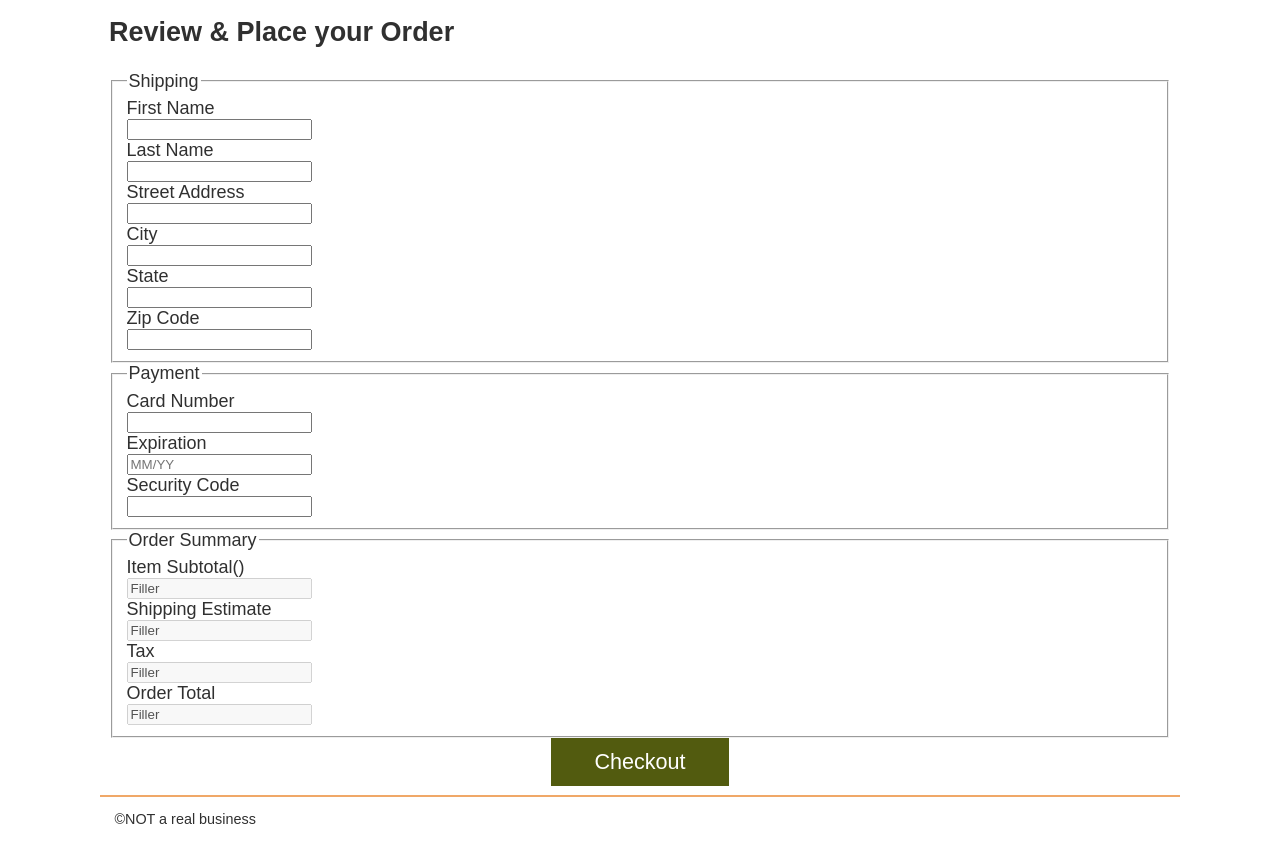
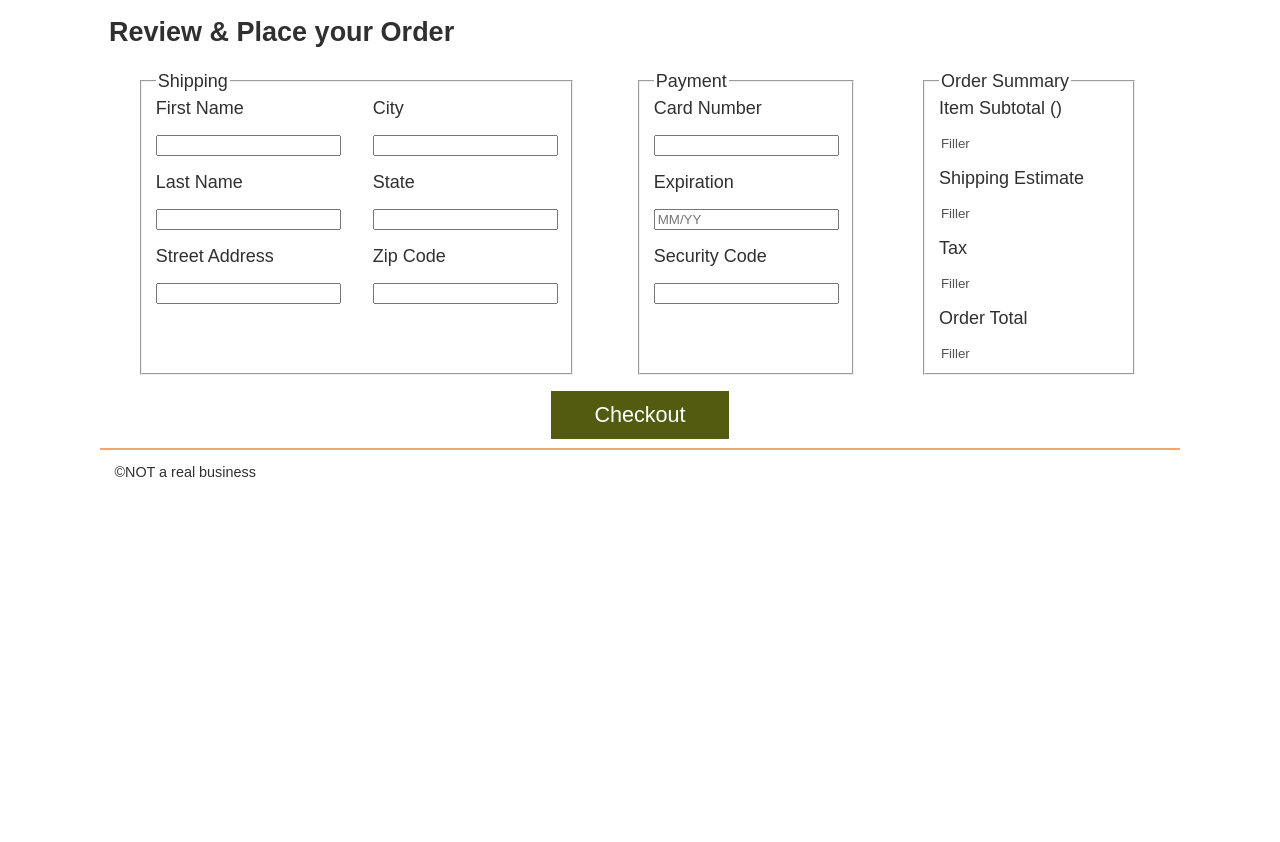
Before and after one commit to Chip135/wdd330, a website built with Vite: page src/checkout/index.html in a window 1280 px wide. Shown: the part 76-918 px from the top of the page. After the commit the page ends 800 px from the top, so only its background shows below. Built offline with nearby package versions, Linux system fonts and the light colour scheme.

Commit message:
Fixed checkout styling

```diff
--- a/src/checkout/index.html
+++ b/src/checkout/index.html
@@ -22,10 +22,11 @@
         <form
           method="post"
           action="http://server-nodejs.cit.byui.edu:3000/checkout"
-          class="checkoutForm"
+          class="checkoutMainForm"
         >
-          <fieldset class="checkoutForm">
+          <fieldset id="shippingForm">
             <legend>Shipping</legend>
+            <div class="checkoutForm">
               <label
                 >First Name
                 <input type="text" name="fname" required />
@@ -38,6 +39,8 @@
                 >Street Address
                 <input type="text" name="street" required />
               </label>
+            </div>
+            <div class="checkoutForm">
               <label
                 >City
                 <input type="text" name="city" required />
@@ -48,22 +51,29 @@
               </label>
               <label
                 >Zip Code
-              <input type="text" name="lname" required pattern="[0-9]{5}" />
+                <input type="text" name="lname" pattern="[0-9]{5}" required />
               </label>
+            </div>
           </fieldset>
-          <fieldset class="checkoutForm">
+          <fieldset id="paymentForm">
             <legend>Payment</legend>
+            <div class="checkoutForm">
               <label
                 >Card Number
-              <input type="text" name="card" required pattern="[0-9]{12,16}" />
+                <input
+                  type="text"
+                  name="card"
+                  pattern="[0-9]{12,16}"
+                  required
+                />
               </label>
               <label
                 >Expiration
                 <input
                   type="text"
                   name="expiration"
+                  placeholder="MM/YY"
                   required
-                placeholder="MM/YY"
                 />
               </label>
               <label
@@ -71,21 +81,22 @@
                 <input
                   type="text"
                   name="security-code"
+                  pattern="[0-9]{3,4}"
                   required
-                pattern="[0-9]{3,4}"
                 />
               </label>
+            </div>
           </fieldset>
           <fieldset class="orderSummary">
             <legend>Order Summary</legend>
-            <label
-              >Item Subtotal(<span id="cartAmount"></span>)
+            <label id="subtotalText"
+              >Item Subtotal ()
               <input
                 type="text"
                 name="subtotal"
                 value="Filler"
+                id="subtotal"
                 disabled
-                id="subtotal"
               />
             </label>
             <label
@@ -94,13 +105,13 @@
                 type="text"
                 name="shipping"
                 value="Filler"
+                id="shipping"
                 disabled
-                id="shipping"
               />
             </label>
             <label
               >Tax
-              <input type="text" name="tax" value="Filler" disabled id="tax" />
+              <input type="text" name="tax" value="Filler" id="tax" disabled />
             </label>
             <label
               >Order Total
@@ -108,12 +119,12 @@
                 type="text"
                 name="order-total"
                 value="Filler"
+                id="order-total"
                 disabled
-                id="order-total"
               />
             </label>
           </fieldset>
-          <button type="submit">Checkout</button>
+          <button type="submit" id="submit">Checkout</button>
         </form>
       </section>
     </main>
--- a/src/css/style.css
+++ b/src/css/style.css
@@ -91,6 +91,11 @@ button {
   font-size: var(--large-font);
   cursor: pointer;
 }
+a {
+  text-decoration: none;
+  color: white;
+}
+
 .divider {
   border-bottom: 2px solid var(--primary-color);
 }
@@ -240,12 +245,43 @@ button {
 
 #form {
   display: flex;
-  flex-direction: column;
 }
 
+fieldset {
+  width: fit-content;
+}
+
+.checkoutMainForm {
+  display: grid;
+  grid-template-columns: 1.75fr 1fr 1fr;
+  justify-items: center;
+}
+
+#shippingForm,
+#paymentForm {
+  display: flex;
+  gap: 2rem;
+  grid-row: 1 / span 1;
+  /* flex-wrap: wrap; */
+}
+
+.checkoutForm,
 .checkoutForm label,
-input {
-  display: block;
+.orderSummary,
+.orderSummary label {
+  display: flex;
+  flex-direction: column;
+  gap: 1rem;
+}
+
+.orderSummary label input {
+  background-color: white;
+  border: none;
+}
+
+#submit {
+  margin-top: 1rem;
+  grid-column: 1 / -1;
 }
 
 .form-container {
--- a/src/js/checkoutProcess.mjs
+++ b/src/js/checkoutProcess.mjs
@@ -20,7 +20,7 @@ const checkoutProcess = {
     calculateItemSummary: function() {
         console.log("entered calculateItemSummary");
         const summaryAmount = checkoutCount();
-        document.querySelector("#cartAmount").innerHTML = summaryAmount;
+        document.querySelector("#subtotalText").innerHTML = `Item Subtotal (${summaryAmount})`;
         console.log("finished calculateItemSummary");
     }
 
```
Also changed, not shown: src/cart/index.html (+1 -1 lines). Lines whose indentation alone changed are shown as unchanged.
